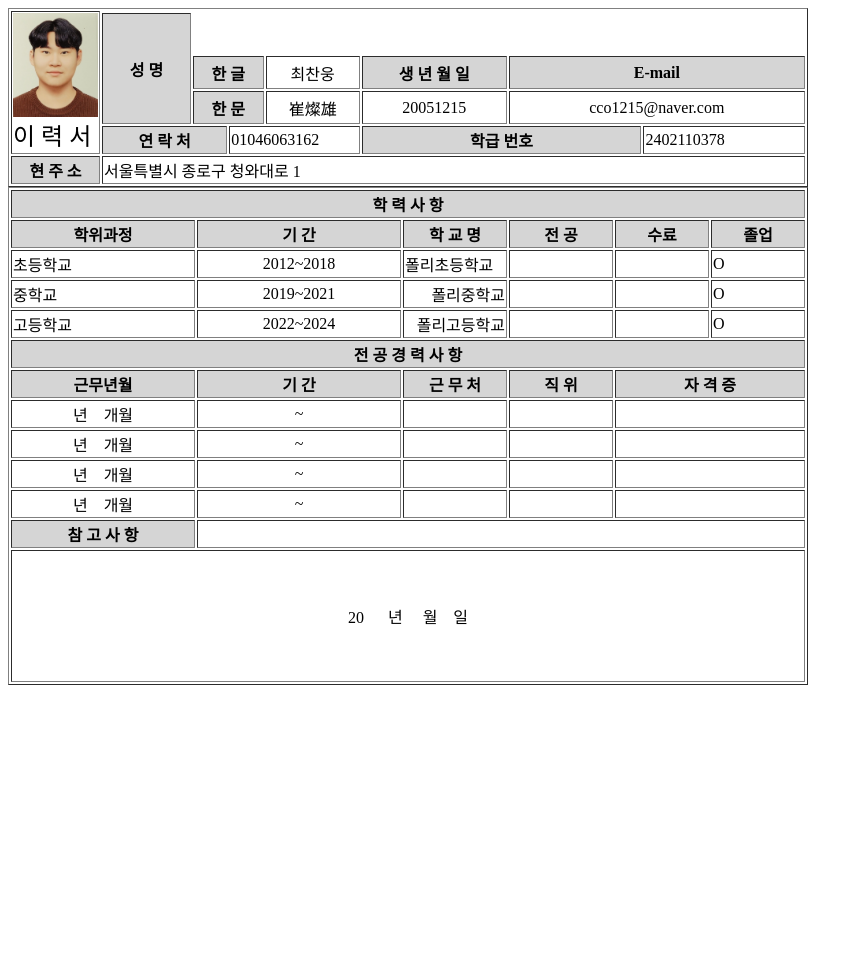
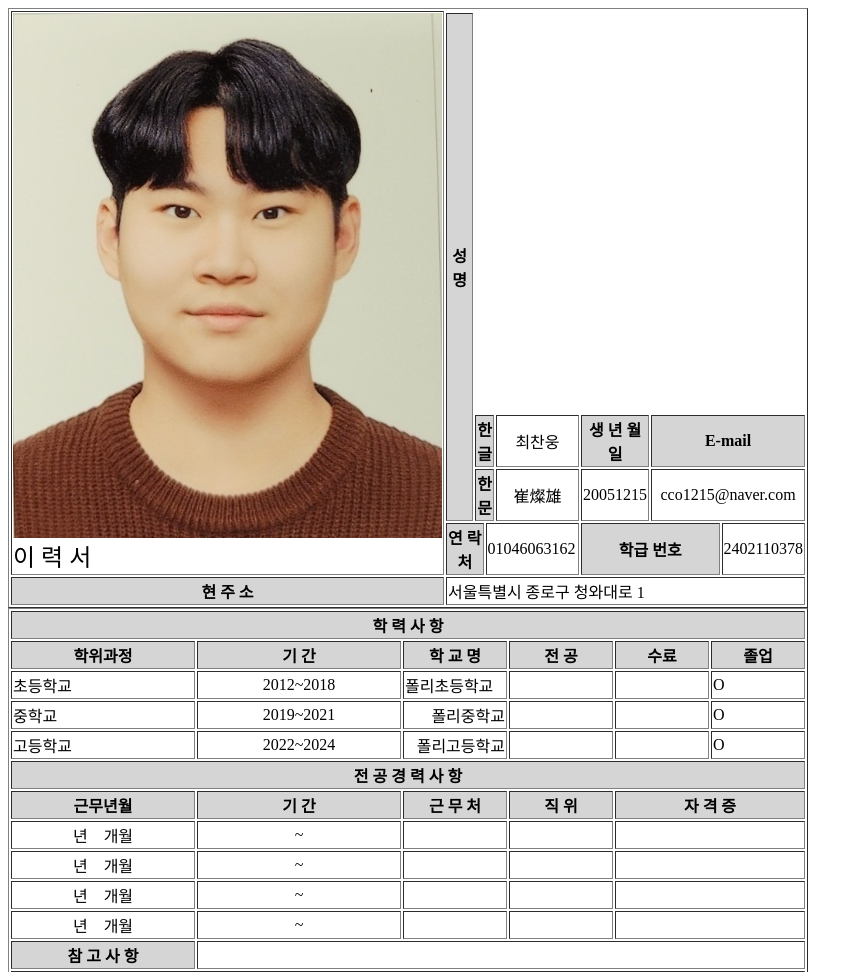
Before and after one commit to cco1215/my, a plain HTML site: page index.html in a window 1280 px wide. Shown: the top 972 px of the page, without its empty margins (0-863 px from the left). Before the commit the page ends 800 px from the top, so only its background shows below. Drawn offline with Linux system fonts and the light colour scheme.

Commit message:
Update index.html

```diff
--- a/index.html
+++ b/index.html
@@ -7,7 +7,7 @@
 <table border="1" width="800">
 <tr>
 <td rowspan="5"  width ="85" height="113">
-<img alt="사진" src="a.jpg" style="max-width: 100%; height: auto;>
+<img alt="사진" src="a.jpg" style="width: auto; height: auto;>
 </td>
 <th colspan="9" height="50"><font size="5">이  력  서</font></th>
 </tr>
```
